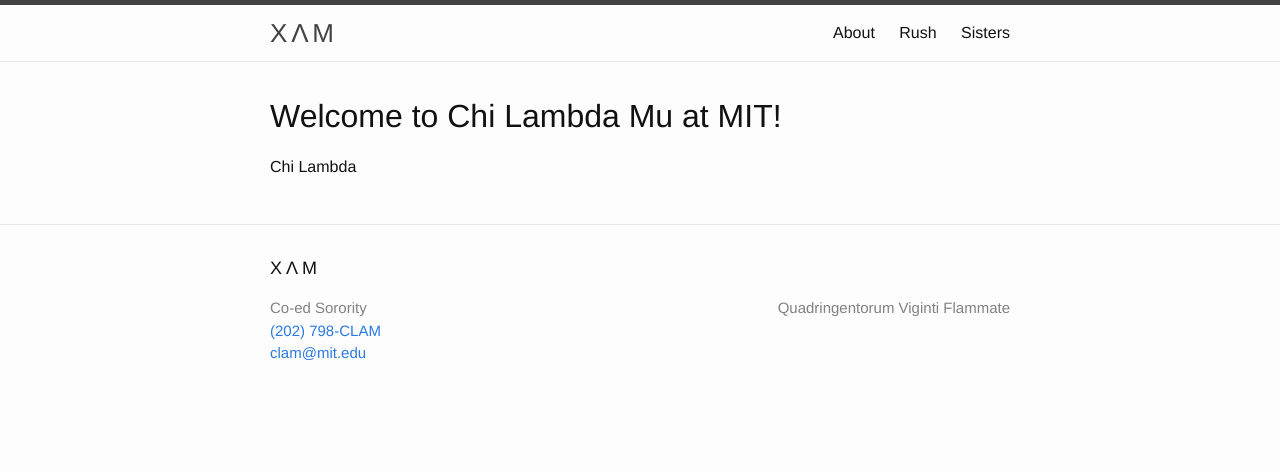
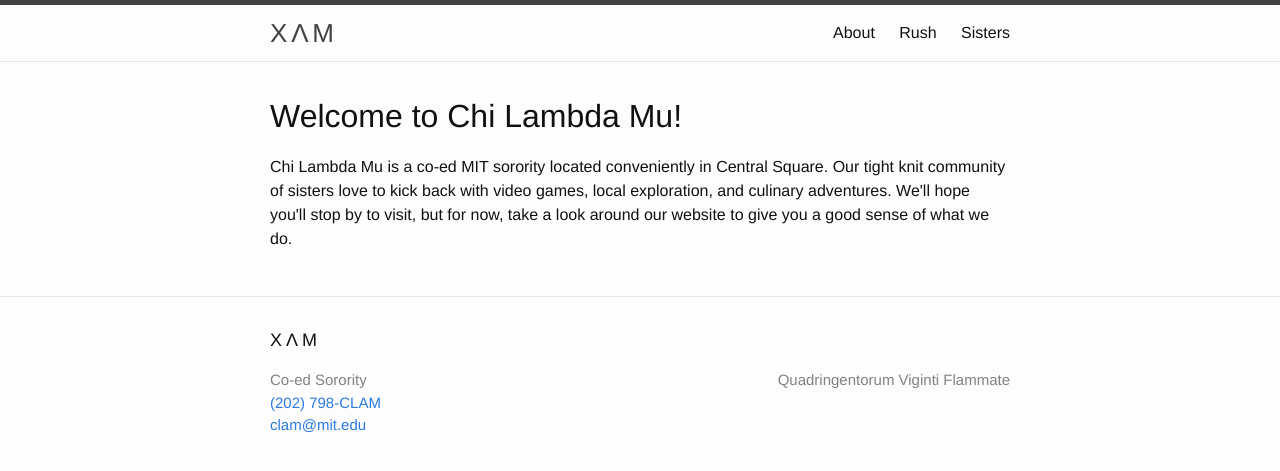
Before and after one commit to clam420/clam420.github.io, a Jekyll site: the page built from index.html, in a window 1280 px wide. Shown: the top 471 px of the page. Built offline with Jekyll 4.4.1, drawn with Linux system fonts in a browser that asks for light colours.

Commit message:
Actually adding content

```diff
--- a/index.html
+++ b/index.html
@@ -4,7 +4,7 @@
 
 <div class="home">
   <h1>
-    Welcome to Chi Lambda Mu at MIT!
+    Welcome to Chi Lambda Mu!
   </h1>
 
   <!--
@@ -12,7 +12,7 @@
   -->
 
   <p>
-    Chi Lambda
+    Chi Lambda Mu is a co-ed MIT sorority located conveniently in Central Square. Our tight knit community of sisters love to kick back with video games, local exploration, and culinary adventures. We'll hope you'll stop by to visit, but for now, take a look around our website to give you a good sense of what we do.
   </p>
 
 
```
